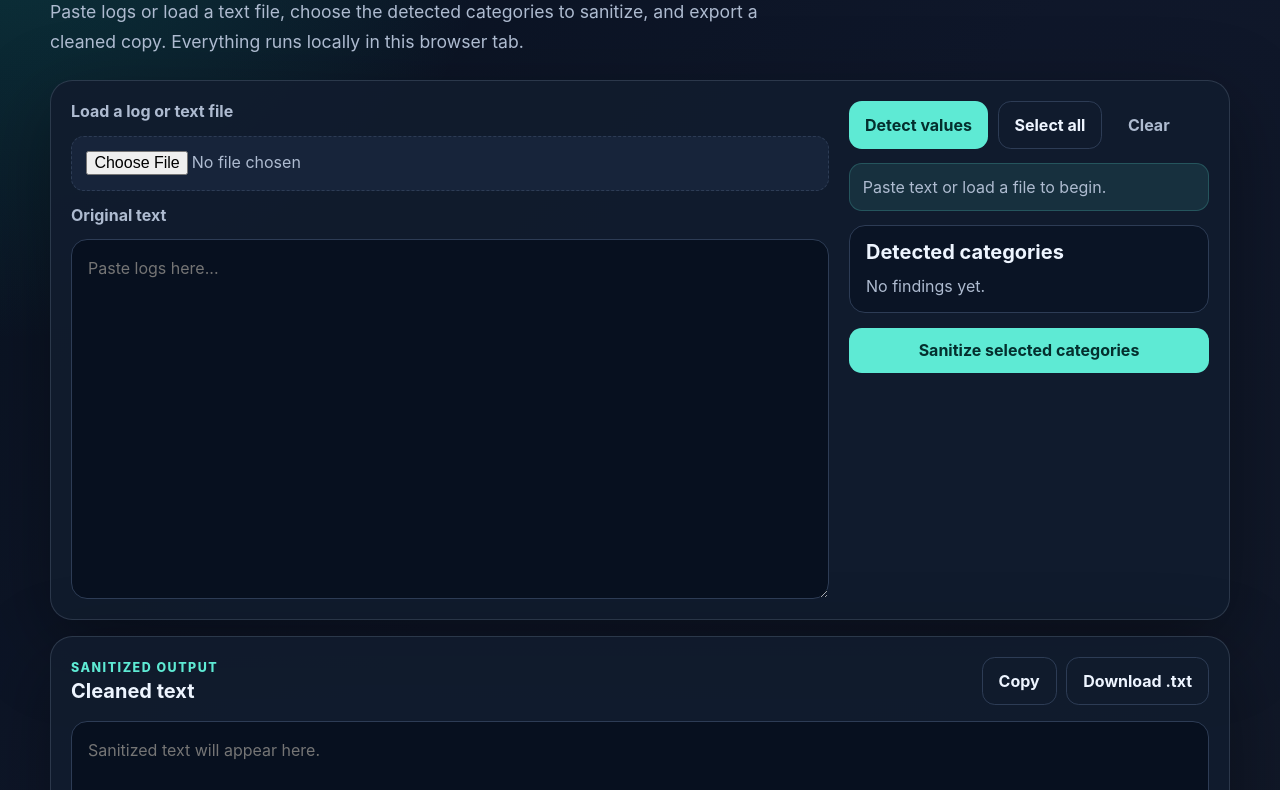
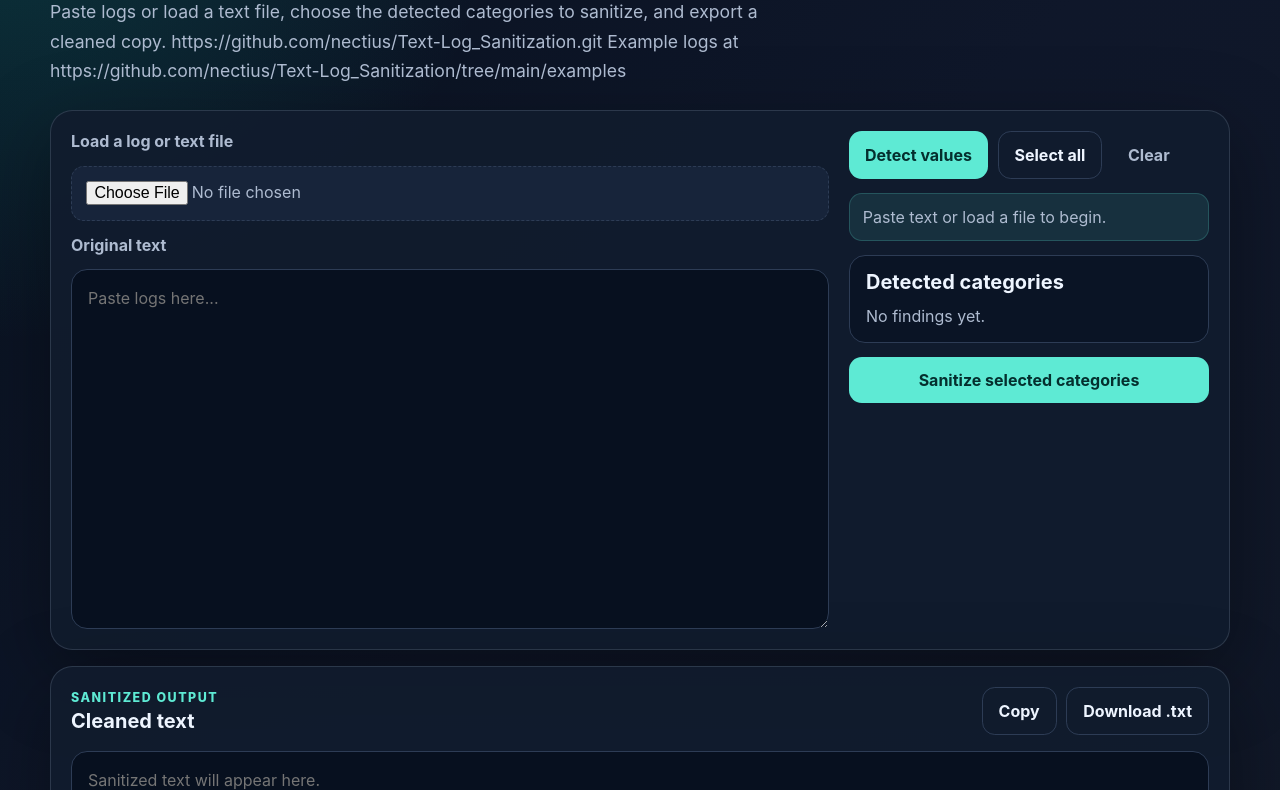
Before and after one commit to nectius/Text-Log_Sanitization, a website: page index.html in a window 1280 px wide. Shown: the part 171-961 px from the top of the page. Drawn offline with Linux system fonts and the light colour scheme.

Commit message:
Modify eyebrow text and add example log links
Updated eyebrow text and added links to example logs.

```diff
--- a/index.html
+++ b/index.html
@@ -10,11 +10,12 @@
   <body>
     <main class="shell">
       <section class="hero" aria-labelledby="app-title">
-        <p class="eyebrow">Frontend only • Browser Based • Offline • No server side requests </p>
+        <p class="eyebrow"> Browser Based • Offline • No server side requests </p>
         <h1 id="app-title">Log Hygiene Sanitizer</h1>
         <p class="lede">
           Paste logs or load a text file, choose the detected categories to sanitize, and export a cleaned copy.
-          Everything runs locally in this browser tab.
+          https://github.com/nectius/Text-Log_Sanitization.git
+          Example logs at https://github.com/nectius/Text-Log_Sanitization/tree/main/examples
         </p>
       </section>
 
```
